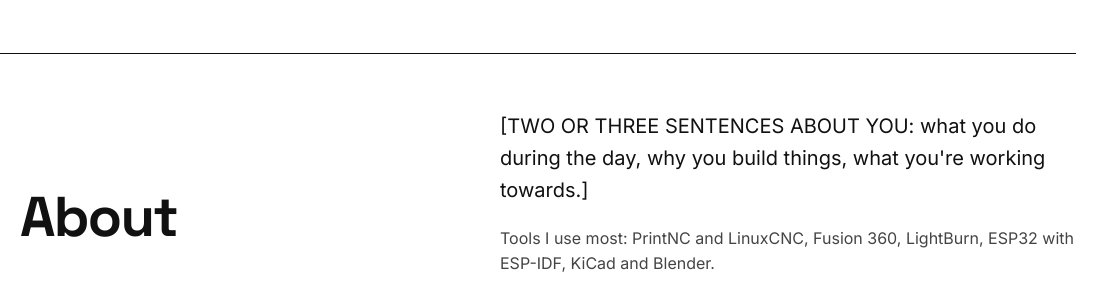
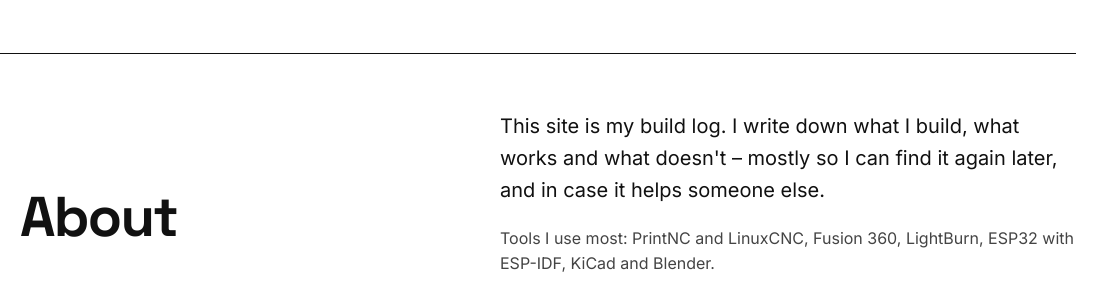
Before and after one commit to itsjute/itsjute.github.io, a plain HTML site: page index.html in a window 1280 px wide. Shown: the part 2276-2573 px from the top of the page, 164-1280 px from the left. Drawn offline with Linux system fonts and the light colour scheme.

Commit message:
About: add short bio

```diff
--- a/index.html
+++ b/index.html
@@ -43,7 +43,7 @@
 <section id="about" class="block rule about">
 <div class="about-head"><img class="portrait" src="https://filedn.eu/lKw4chd2rA7bypMJaetBQB4/itsjute-lab/bilder/2026-03-25-github-page/portrait-426f04f9-600.jpg" alt="Julian"><h2 class="big">About</h2></div>
 <div class="about-text">
-<p class="bio">[TWO OR THREE SENTENCES ABOUT YOU: what you do during the day, why you build things, what you&#39;re working towards.]</p>
+<p class="bio">This site is my build log. I write down what I build, what works and what doesn&#39;t – mostly so I can find it again later, and in case it helps someone else.</p>
 <p class="muted">Tools I use most: PrintNC and LinuxCNC, Fusion 360, LightBurn, ESP32 with ESP-IDF, KiCad and Blender.</p>
 <a href="https://github.com/itsjute">github.com/itsjute</a>
 </div>
```
